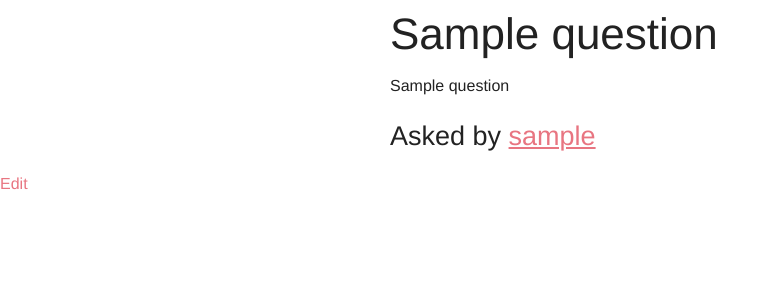
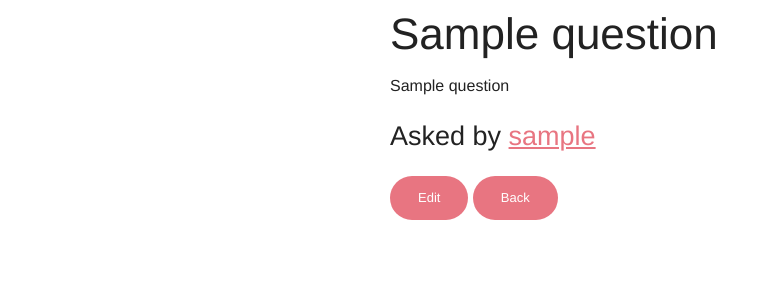
Before and after one commit to nicholedwight/Cat-egorical, a PHP site: page /topic.php?id=1 in a window 1280 px wide. Shown: the part 45-345 px from the top of the page, without its empty margins (0-777 px from the left). Run offline with PHP 8.4, Linux system fonts and the light colour scheme; the visitor is signed in with stand-in values (Sample User, id 1); tables that the repository leaves empty or names only in its code hold one stand-in row (values such as "Sample post").

Commit message:
Added back button

```diff
--- a/topic.php
+++ b/topic.php
@@ -16,11 +16,10 @@ if ($_GET) {
       <?php echo $result['question']; ?>
       <h3>Asked by <a href="#"><span class="underline"><?php echo getUsernameFromId($result['userid']); ?></span></a></h3>
       </p>
-    </div>
-
-    <?php
-    if (getUsernameFromId($result['userid']) == $_SESSION['username']) { ?>
-        <a href="update.php?id=<?php echo $result['id']; ?>">Edit</a>
+    <?php if (getUsernameFromId($result['userid']) == $_SESSION['username']) { ?>
+        <a href="update.php?id=<?php echo $result['id']; ?>" class="small round button">Edit</a>
+        <a href="forum.php" class="small round button">Back</a>
+      </div>
     <?php }
 
  }
```
